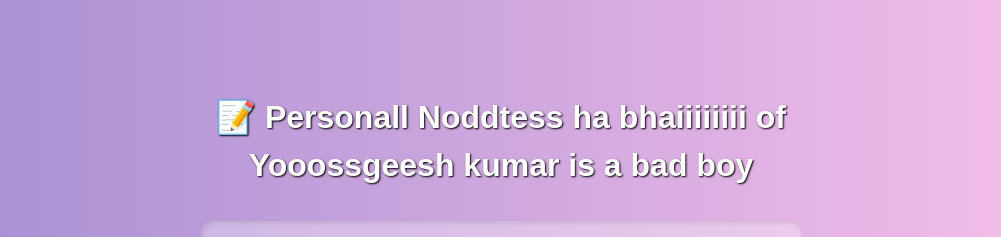
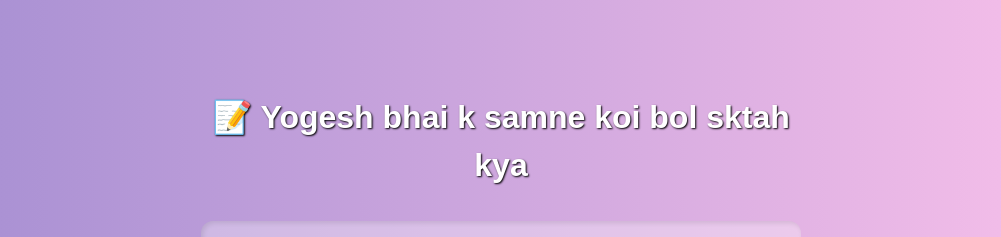
Before and after one commit to Yogeshswami1/Personalized_Notes_Maker, a React (Vite) app in the folder client/: page / in a window 1280 px wide. Shown: the top 237 px of the page, without its empty margins (139-1140 px from the left). Built offline with nearby package versions, Linux system fonts and the light colour scheme; no server answers.

Commit message:
abdekhteh

```diff
--- a/client/src/App.jsx
+++ b/client/src/App.jsx
@@ -27,7 +27,7 @@ function App() {
 
   return (
     <div style={{ maxWidth: "600px", margin: "auto", padding: "1rem" }}>
-      <h2>📝 Personall Noddtess ha bhaiiiiiiii of Yooossgeesh kumar is a bad boy</h2>
+      <h2>📝 Yogesh bhai k samne koi bol sktah kya</h2>
       <form onSubmit={handleSubmit}>
         <input
           placeholder="Title"
```
